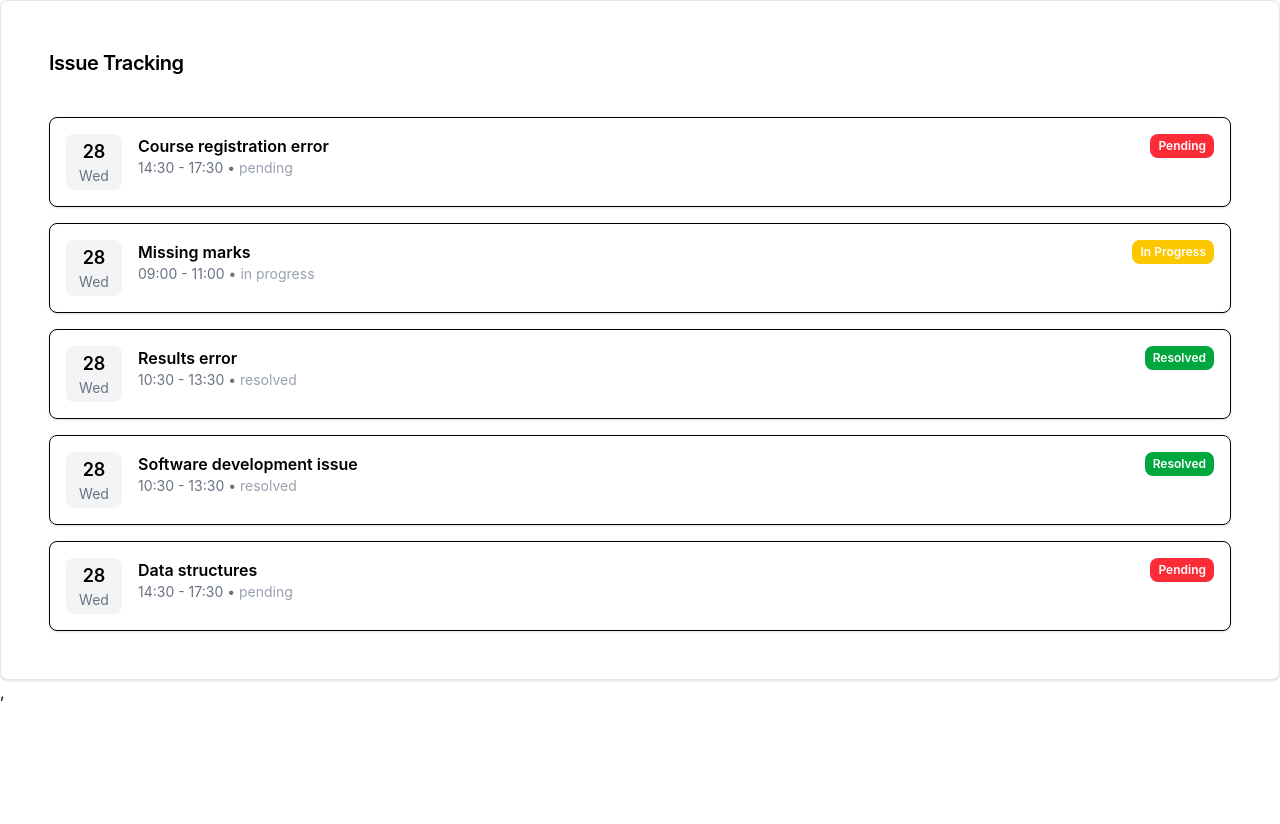
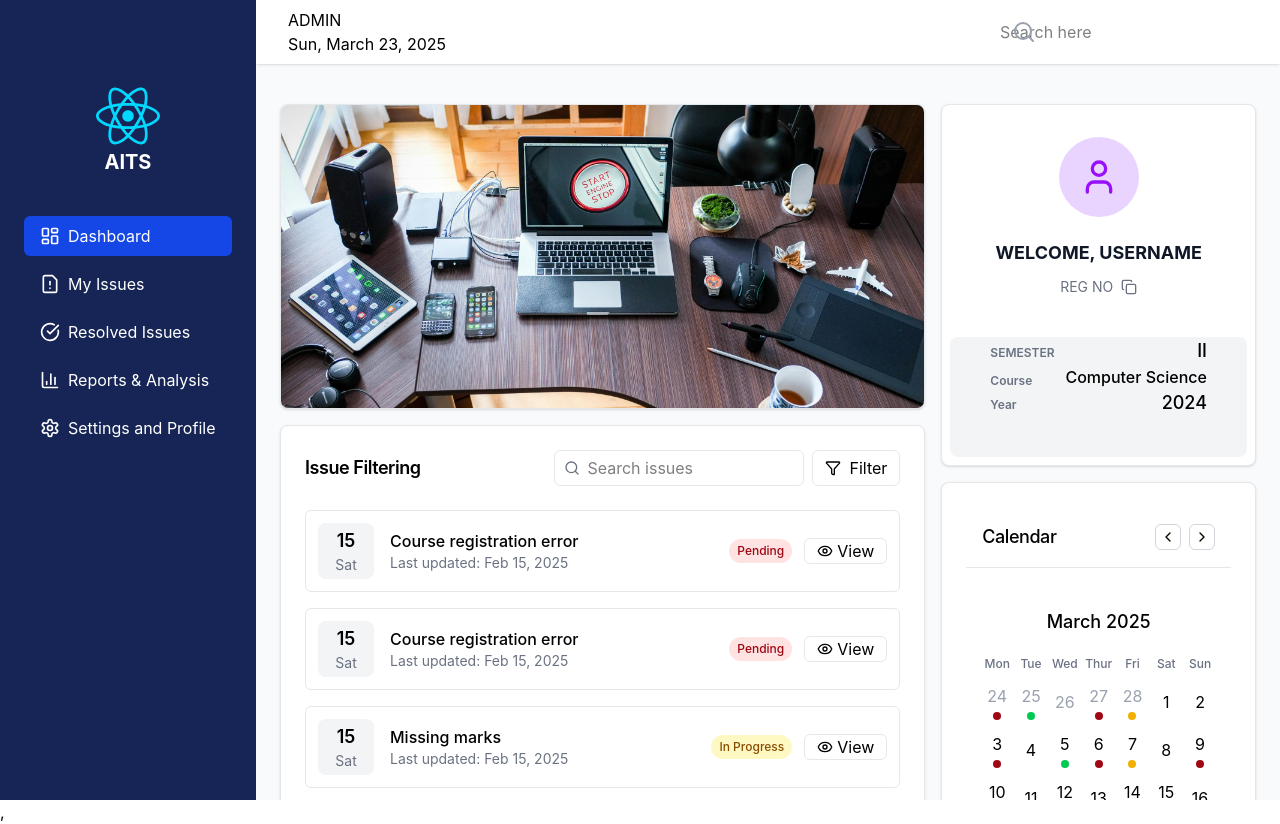
Before and after one commit to Suubi08/academic_issue_tracking_system, a React (Vite) app in the folder client/: page /studentdashboard in a window 1280 px wide. Before the commit the page ends 800 px from the top, so only its background shows below. Built offline with nearby package versions, Linux system fonts and the light colour scheme.

Commit message:
issue updating filtering

```diff
--- a/client/src/App.jsx
+++ b/client/src/App.jsx
@@ -10,8 +10,8 @@ const App = () => {
     <div>
       {/* <GoodCard/> */}
       {/* <Test/> */}
-      {/* <AllRoutes /> */}
-      <IssueTracking/>
+      <AllRoutes />
+      {/* <IssueTracking/> */}
     </div>
   );
 };
--- a/client/src/components/IssueTracking.jsx
+++ b/client/src/components/IssueTracking.jsx
@@ -3,65 +3,60 @@ import { Card, CardContent, CardHeader, CardTitle } from "./ui/Card";
 
 const IssueTracking = () => {
   const issues = [
-    { id: "1", title: "Course registration error", status: "Pending", lastUpdate: "Feb 15, 2025" },
-    { id: "2", title: "Missing marks", status: "In Progress", lastUpdate: "Feb 15, 2025" },
-    { id: "3", title: "Results error", status: "Resolved", lastUpdate: "Feb 15, 2025" },
-    { id: "4", title: "Software development issue", status: "Resolved", lastUpdate: "Feb 15, 2025" },
-    { id: "5", title: "Data structures", status: "Pending", lastUpdate: "Feb 15, 2028" },
+    {
+      id: "1",
+      title: "Software development issue",
+      status: "Resolved",
+      time: "10:30 - 13:30",
+      day: "28",
+      weekday: "Wed",
+    },
+    {
+      id: "2",
+      title: "Data structures",
+      status: "Pending",
+      time: "14:30 - 17:30",
+      day: "28",
+      weekday: "Wed",
+    },
   ];
 
   const getStatusStyles = (status) => {
     switch (status) {
       case "Resolved":
+        return "bg-red-500";
+      case "Pending":
         return "bg-green-600";
-      case "In Progress":
-        return "bg-yellow-400";
-      case "Pending":
-        return "bg-red-500";
       default:
         return "bg-gray-400";
     }
   };
 
-  const getStatusTime = (status) => {
-    switch (status) {
-      case "Resolved":
-        return "10:30 - 13:30";
-      case "In Progress":
-        return "09:00 - 11:00";
-      case "Pending":
-        return "14:30 - 17:30";
-      default:
-        return "N/A";
-    }
-  };
-
   return (
-    <Card className="p-6">
+    <Card className="p-1 mt-4">
       <CardHeader>
         <CardTitle>
           <h2 className="text-xl font-semibold mb-4">Issue Tracking</h2>
         </CardTitle>
       </CardHeader>
-
-      <CardContent className="space-y-4">
-        {issues.map((issue) => (
-          <div
-            key={issue.id}
-            className="flex items-start gap-4 p-4 border rounded-lg shadow-sm"
-          >
+      <CardContent>
+        {issues.map((issue, index) => (
+          <div key={issue.id}>
+            <div className="flex items-start gap-4 py-3">
               {/* Date Section */}
               <div className="flex flex-col items-center justify-center w-14 h-14 bg-gray-100 rounded-lg">
-              <span className="text-lg font-semibold">28</span>
-              <span className="text-sm text-gray-500">Wed</span>
+                <span className="text-lg font-semibold">{issue.day}</span>
+                <span className="text-sm text-gray-500">{issue.weekday}</span>
               </div>
 
               {/* Issue Details */}
               <div className="flex-1">
                 <h3 className="font-semibold">{issue.title}</h3>
                 <p className="text-gray-500 text-sm">
-                {getStatusTime(issue.status)} •{" "}
-                <span className="text-gray-400">{issue.status.toLowerCase()}</span>
+                  {issue.time} •{" "}
+                  <span className="text-gray-400">
+                    {issue.status.toLowerCase()}
+                  </span>
                 </p>
               </div>
 
@@ -74,6 +69,10 @@ const IssueTracking = () => {
                 {issue.status}
               </span>
             </div>
+
+            {/* Divider Line (Only show for all except the last item) */}
+            {index < issues.length - 1 && <hr className="border-gray-200" />}
+          </div>
         ))}
       </CardContent>
     </Card>
--- a/client/src/components/TrackStudentIssues.jsx
+++ b/client/src/components/TrackStudentIssues.jsx
@@ -1,4 +1,4 @@
-import React from "react";
+import React, { useState } from "react";
 import {
   Card,
   CardHeader,
@@ -8,46 +8,35 @@ import {
   CardContent,
 } from "../components";
 import { Eye, Filter, Search } from "lucide-react";
-const IssueTracking = () => {
-  const issues = [
-    {
-      id: 1,
-      title: "Assignment submission Error",
-      category: "Technical",
-      assignee: "Dr. Smith",
-      status: "open",
-      count: 2,
-    },
-    {
-      id: 2,
-      title: "Assignment submission Error",
-      category: "Technical",
-      assignee: "Dr. Smith",
-      status: "open",
-      count: 1,
-    },
-    {
-      id: 3,
-      title: "Assignment submission Error",
-      category: "Technical",
-      assignee: "Dr. Smith",
-      status: "open",
-      count: 5,
-    },
-    {
-      id: 4,
-      title: "Assignment submission Error",
-      category: "Technical",
-      assignee: "Dr. Smith",
-      status: "open",
-      count: 3,
-    },
-  ];
+
+const TrackStudentIssues = () => {
+  const [issues, setIssues] = useState([
+    { id: "1", title: "Course registration error", status: "Pending", lastUpdate: "Feb 15, 2025" },
+    { id: "2", title: "Course registration error", status: "Pending", lastUpdate: "Feb 15, 2025" },
+    { id: "3", title: "Missing marks", status: "In Progress", lastUpdate: "Feb 15, 2025" },
+    { id: "4", title: "Results error", status: "Resolved", lastUpdate: "Feb 15, 2025" },
+    { id: "5", title: "Software development issue", status: "Resolved", lastUpdate: "Feb 15, 2025" },
+    { id: "6", title: "Data structures", status: "Pending", lastUpdate: "Feb 15, 2028" },
+  ]);
+
+  const getStatusStyles = (status) => {
+    switch (status) {
+      case "Resolved":
+        return "bg-green-100 text-green-800";
+      case "In Progress":
+        return "bg-yellow-100 text-yellow-800";
+      case "Pending":
+        return "bg-red-100 text-red-800";
+      default:
+        return "bg-gray-100 text-gray-800";
+    }
+  };
+
   return (
-    <Card className=''>
+    <Card className="">
       <CardHeader className="">
         <div className="flex items-center justify-between">
-          <CardTitle>Issue Tracking</CardTitle>
+          <CardTitle>Issue Filtering</CardTitle>
           <div className="flex space-x-2">
             <div className="relative">
               <Search className="absolute left-2.5 top-2.5 h-4 w-4 text-gray-500" />
@@ -76,20 +65,29 @@ const IssueTracking = () => {
               className="flex justify-between p-3 border border-gray-200 rounded-md"
             >
               <div className="flex items-center space-x-4">
-                <div className="flex items-center justify-center w-8 h-8 rounded-full bg-red-100 text-red-600 font-bold text-sm">
-                  {issue.count}
+                <div className="flex flex-col items-center justify-center w-14 h-14 bg-gray-100 rounded-lg">
+                  <span className="text-lg font-semibold">
+                    {new Date(issue.lastUpdate).getDate()}
+                  </span>
+                  <span className="text-sm text-gray-500">
+                    {new Date(issue.lastUpdate).toLocaleDateString("en-US", {
+                      weekday: "short",
+                    })}
+                  </span>
                 </div>
                 <div>
                   <h3 className="font-medium">{issue.title}</h3>
                   <p className="text-sm text-gray-500">
-                    {issue.category}
-                    <span>.</span>
-                    Assigned:{issue.assignee}
+                    Last updated: {issue.lastUpdate}
                   </p>
                 </div>
               </div>
               <div className="flex items-center space-x-3">
-                <span className="px-2 py-1 text-xs font-medium rounded-full bg-green-100 text-green-800">
+                <span
+                  className={`px-2 py-1 text-xs font-medium rounded-full ${getStatusStyles(
+                    issue.status
+                  )}`}
+                >
                   {issue.status}
                 </span>
                 <button
@@ -109,4 +107,4 @@ const IssueTracking = () => {
   );
 };
 
-export default IssueTracking;
+export default TrackStudentIssues;
--- a/client/src/pages/StudentDashboard/Studentdashboard.jsx
+++ b/client/src/pages/StudentDashboard/Studentdashboard.jsx
@@ -3,6 +3,7 @@ import image1 from '../../assets/1.jpg'
 import image2 from '../../assets/2.jpg'
 import image3 from '../../assets/3.jpg'
 import { Calendar, IssueChart, Issuetable, IssueUpdates, ShowSlide, TrackStudentIssues, UserInfoCard } from '../../components'
+import IssueTracking from '../../components/IssueTracking'
 const Studentdashboard = () => {
     const images = [
          image1 ,
@@ -48,7 +49,7 @@ const Studentdashboard = () => {
       <div className='col-span-1 '>
         <UserInfoCard user={user}/>
         <Calendar issues={issue} isLoading={loading}/>
-        <IssueUpdates issues={issue}/>
+        <IssueTracking/>
 
 
       </div>
```
Lines whose indentation alone changed are shown as unchanged.
